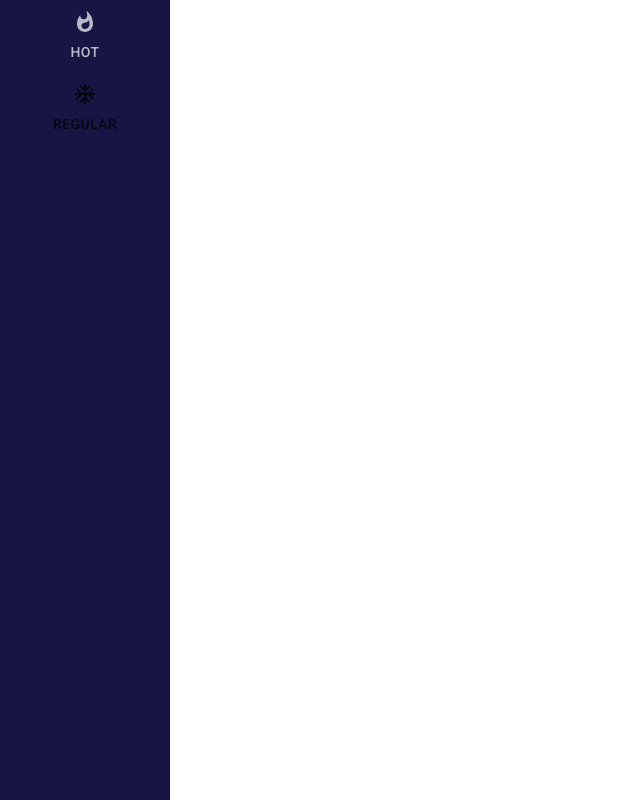
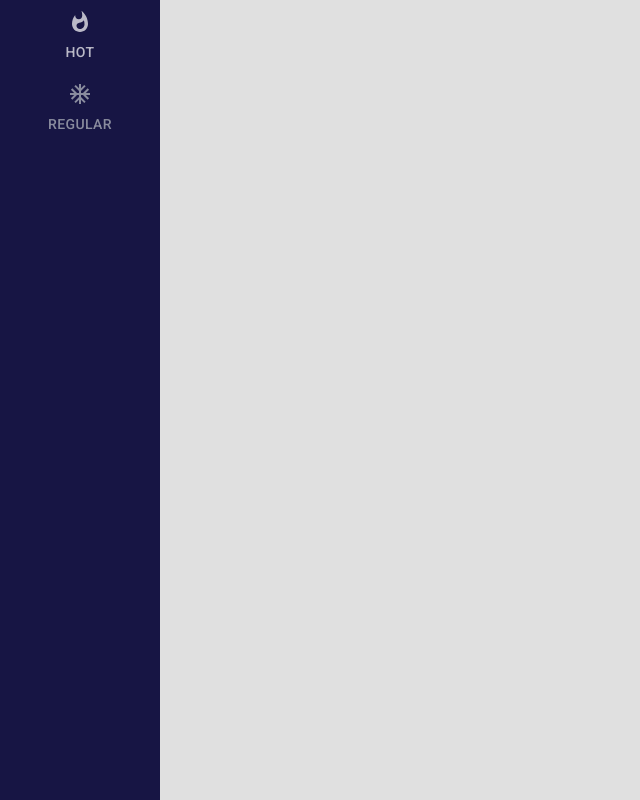
Before and after one commit to anitakniaziew/memes, a React (Create React App) app: page / in a window 1280 px wide. Shown: the whole page, without its empty margins (0-640 px from the left). Built offline with nearby package versions, Linux system fonts and the light colour scheme.

Commit message:
Style main layout

```diff
--- a/src/App.css
+++ b/src/App.css
@@ -1,3 +1,6 @@
 .App {
   text-align: center;
+  display: flex;
+  height: 100vh;
+  color: #babec4;
 }
--- a/src/components/Main.jsx
+++ b/src/components/Main.jsx
@@ -4,6 +4,7 @@ import {
 } from "react-router-dom";
 import { useSelector } from 'react-redux';
 import MemeList from './MemeList';
+import styles from './main.module.scss';
 
 const  Main = () => {
   const memes = useSelector((state) => state.memes);
@@ -12,7 +13,7 @@ const  Main = () => {
   const regular = memes.filter(({upvotes, downvotes}) => upvotes - downvotes <= 5);
 
   return (
-    <>
+    <div className={styles.main}>
       <Switch>
         <Route path="/hot">
           <MemeList memes={hot} type="hot"/>
@@ -21,7 +22,7 @@ const  Main = () => {
           <MemeList memes={regular} type="regular"/>
         </Route>
       </Switch>
-    </>
+    </div>
   );
 }
 
--- /dev/null
+++ b/src/components/main.module.scss
@@ -0,0 +1,8 @@
+.main {
+  min-height: 100vh;
+  width: 100%;
+  overflow: scroll;
+  display: flex;
+  justify-content: center;
+  background-color: #e0e0e0;
+}
```
Also changed, not shown: src/images/hot.svg (deleted), src/images/regular.svg (deleted).
